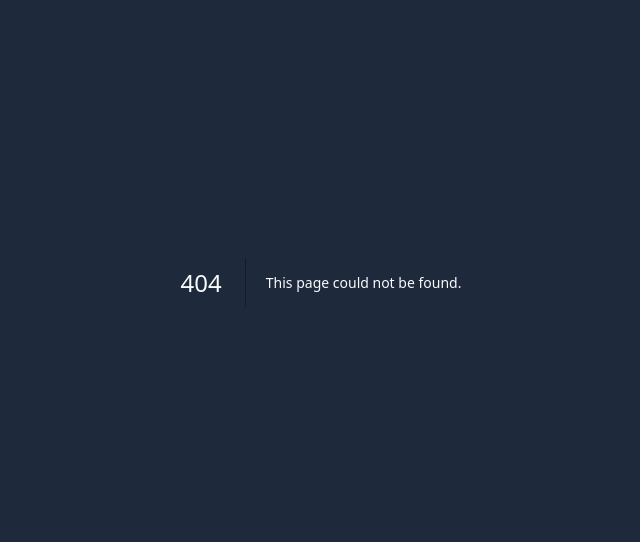
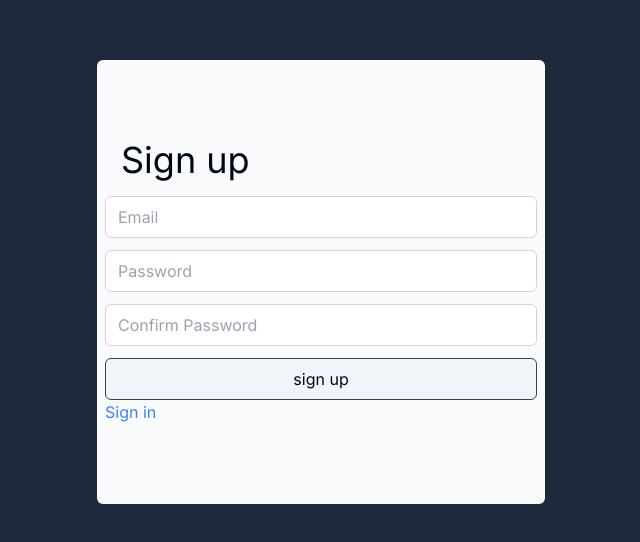
Before and after one commit to caiooliveirah09/cidadealtarp, a Next.js app in the folder my-app/: page /signup in a window 1280 px wide. Before the commit this address had no page. Shown: the part 118-660 px from the top of the page, without its empty margins (319-959 px from the left). Built offline with nearby package versions, Linux system fonts and the light colour scheme.

Commit message:
add signin and signup

```diff
--- /dev/null
+++ b/my-app/src/app/signin/page.tsx
@@ -0,0 +1,50 @@
+"use client";
+import api from "@/api";
+import Button from "@/components/atoms/button";
+import Input from "@/components/atoms/input";
+import { useRouter } from "next/navigation";
+import { useState } from "react";
+
+export default function Signin() {
+  const [email, setEmail] = useState("");
+  const [password, setPassword] = useState("");
+  const router = useRouter();
+
+  function signin(event: React.FormEvent) {
+    event.preventDefault();
+    api
+      .post("/auth/signin", { email, password })
+      .then(async (response) => {
+        localStorage.setItem("accessToken", response.data.message);
+        router.push("/");
+      })
+      .catch((error) => {
+        alert(error.response.data.message);
+      });
+  }
+
+  return (
+    <main className="min-h-screen flex-col items-center py-8  justify-center w-full flex text-slate-950">
+      <div className="bg-slate-50 w-full max-w-md h-fit py-20 px-2 rounded-md">
+        <h1 className="text-4xl w-full ml-4 pb-4">Sign in</h1>
+        <form onSubmit={signin} className="flex flex-col">
+          <Input
+            type="email"
+            value={email}
+            onChange={setEmail}
+            placeholder="Email"
+          />
+          <Input
+            type="password"
+            value={password}
+            onChange={setPassword}
+            placeholder="Password"
+          />
+
+          <Button>sign in</Button>
+        </form>
+        <a href="/signup" className="hover:cursor-pointer hover:underline text-blue-500">Sign up</a>
+      </div>
+    </main>
+  );
+}
--- /dev/null
+++ b/my-app/src/app/signup/page.tsx
@@ -0,0 +1,62 @@
+"use client";
+import api from "@/api";
+import Button from "@/components/atoms/button";
+import Input from "@/components/atoms/input";
+import { useRouter } from "next/navigation";
+import { useState } from "react";
+
+export default function Signup() {
+  const [email, setEmail] = useState("");
+  const [password, setPassword] = useState("");
+  const [confirmPassword, setConfirmPassword] = useState("");
+  const router = useRouter();
+
+  function signup(event: React.FormEvent) {
+    event.preventDefault();
+    if (password !== confirmPassword) {
+      alert("Passwords do not match");
+      return;
+    }
+
+    api
+      .post("/auth/signup", { email, password })
+      .then((response) => {
+        localStorage.setItem("accessToken", response.data.message);
+        router.push("/");
+      })
+      .catch((error) => {
+        alert(error.response.data.message);
+      });
+  }
+
+  return (
+    <main className="min-h-screen flex-col items-center py-8  justify-center w-full flex text-slate-950">
+      <div className="bg-slate-50 w-full max-w-md h-fit py-20 px-2 rounded-md">
+        <h1 className="text-4xl w-full ml-4 pb-4">Sign up</h1>
+        <form onSubmit={signup} className="flex flex-col">
+          <Input
+            type="email"
+            value={email}
+            onChange={setEmail}
+            placeholder="Email"
+          />
+          <Input
+            type="password"
+            value={password}
+            onChange={setPassword}
+            placeholder="Password"
+          />
+          <Input
+            type="password"
+            value={confirmPassword}
+            onChange={setConfirmPassword}
+            placeholder="Confirm Password"
+          />
+
+          <Button>sign up</Button>
+        </form>
+        <a href="/signin" className="hover:cursor-pointer hover:underline text-blue-500">Sign in</a>
+      </div>
+    </main>
+  );
+}
```
